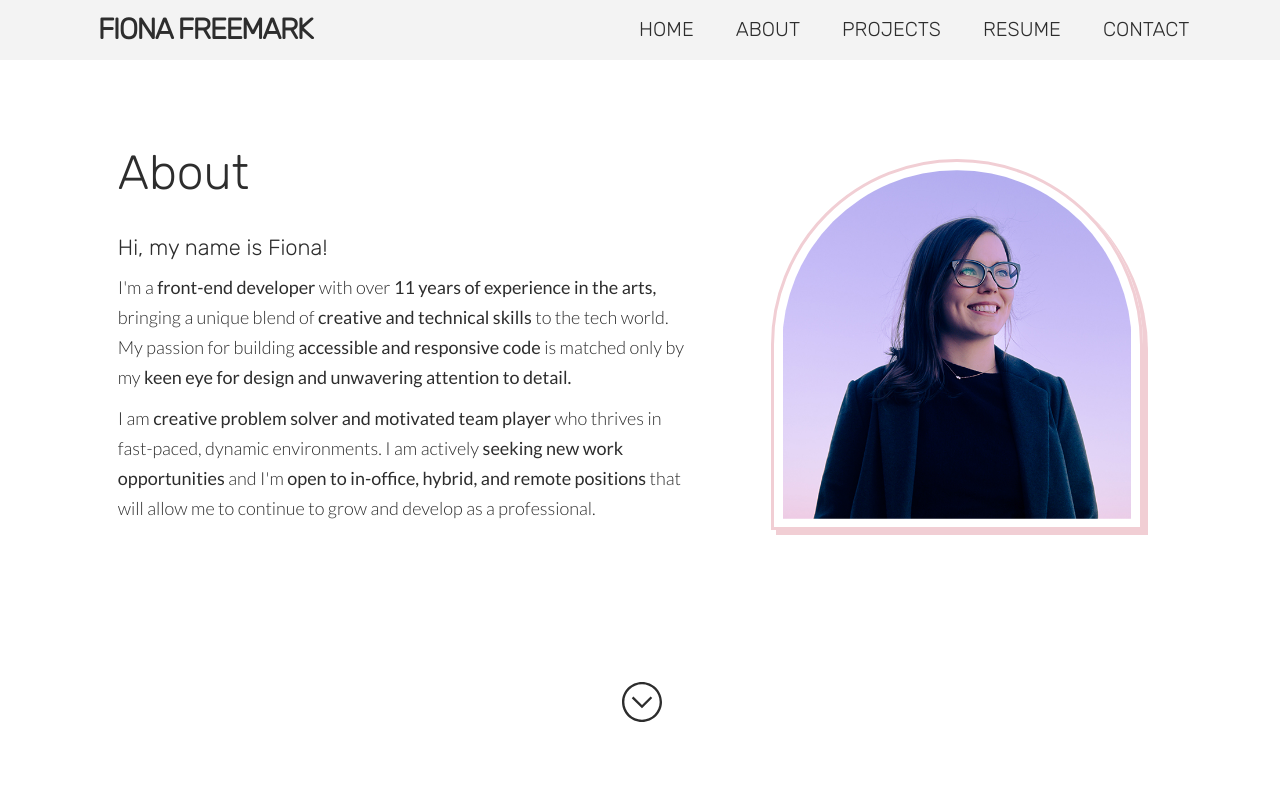
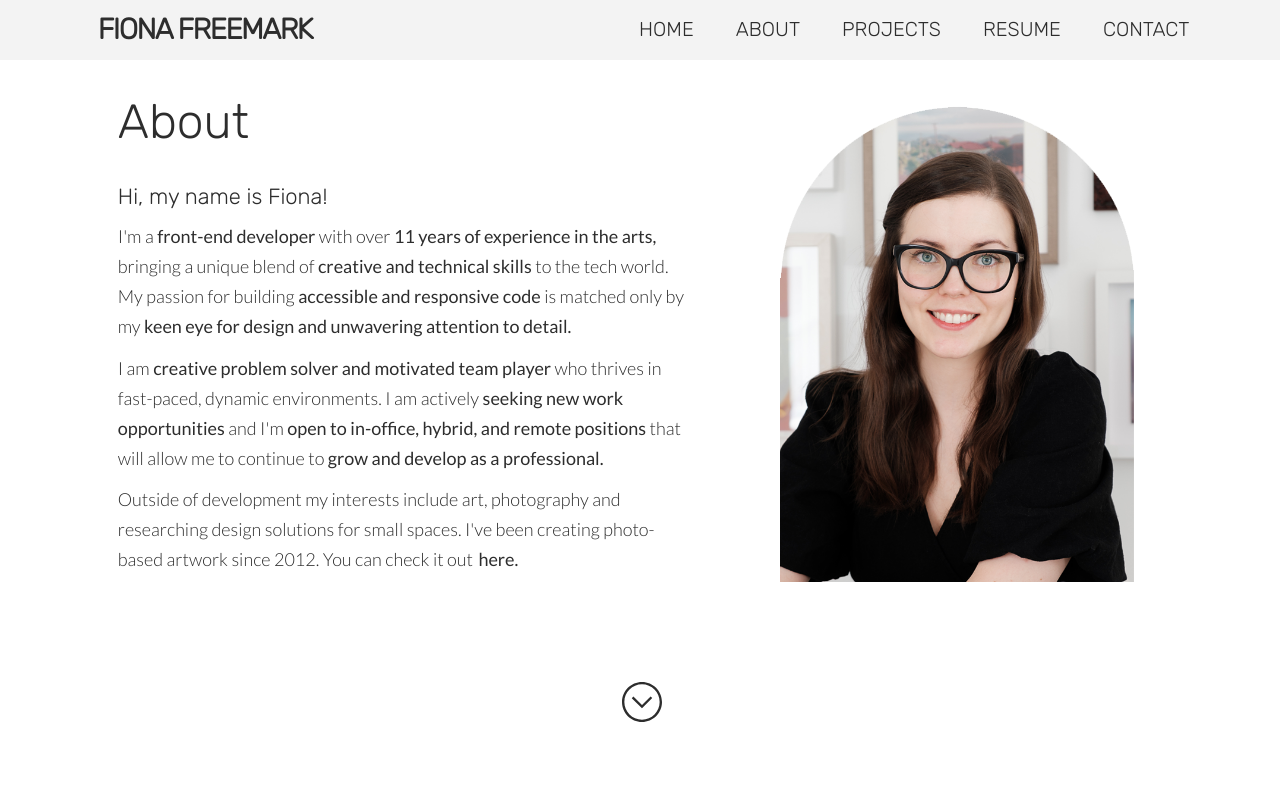
Before and after one commit to fionafreemark/freemark.dev, a React (Create React App) app: page /about in a window 1280 px wide. Shown: the top 800 px of the page. Built offline with nearby package versions, Linux system fonts and the light colour scheme.

Commit message:
updated home/about page images and text on about/contact page

```diff
--- a/src/Pages/About.js
+++ b/src/Pages/About.js
@@ -3,7 +3,7 @@
 // Components
 import Skills from '../Components/Skills';
 // Assets
-import Fiona from '../assets/fiona-freemark-lilac-headshot.jpg';
+import Fiona from '../assets/portrait-of-fiona-freemark.png';
 import { TfiArrowCircleDown } from 'react-icons/tfi';
 
 function About() {
@@ -20,7 +20,8 @@ function About() {
               <p className="about-me-text">
                 I'm a <span className="bold-link">front-end developer</span> with over <span className="bold-link">11 years of experience in the arts,</span> bringing a unique blend of <span className="bold-link">creative and technical skills</span> to the tech world. My passion for building <span className="bold-link">accessible and responsive code</span> is matched only by my <span className="bold-link">keen eye for design and unwavering attention to detail.</span></p>
               <p className="about-me-text">
-                I am <span className="bold-link">creative problem solver and motivated team player</span> who thrives in fast-paced, dynamic environments. I am actively <span className="bold-link">seeking new work opportunities</span> and I'm <span className="bold-link">open to in-office, hybrid, and remote positions</span> that will allow me to continue to grow and develop as a professional.</p>
+                I am <span className="bold-link">creative problem solver and motivated team player</span> who thrives in fast-paced, dynamic environments. I am actively <span className="bold-link">seeking new work opportunities</span> and I'm <span className="bold-link">open to in-office, hybrid, and remote positions</span> that will allow me to continue to <span className="bold-link">grow and develop as a professional.</span></p>
+                <p className="about-me-text">Outside of development my interests include art, photography and researching design solutions for small spaces. I've been creating photo-based artwork since 2012. You can check it out <a className='body-link bold-link' href='https://www.fionafreemark.com' target='_blank' rel="noreferrer">here.</a></p>
             </div>
           </div>
           <div
--- a/src/Pages/Contact.js
+++ b/src/Pages/Contact.js
@@ -49,7 +49,7 @@ const Contact = () => {
                 variants={fadeVariant2}
                 initial="hidden"
                 animate={control}
-                className="contact-body"> Thank you for visiting my portfolio. I am currently open to new opportunities and would love to hear about your project. Please feel free to send me a message using the form below, and I'll get back to you as soon as possible! </motion.p>
+                className="contact-body"> Thank you for visiting my portfolio. I am currently open to new opportunities and would love to hear about your project. Feel free to send me a message or connect via the links! </motion.p>
               <motion.div
                 ref={ref}
                 variants={fadeVariant2}
--- a/src/Pages/Home.js
+++ b/src/Pages/Home.js
@@ -3,7 +3,7 @@ import { motion, useAnimation } from "framer-motion";
 import { useInView } from "react-intersection-observer";
 import { useEffect } from "react";
 // Assets
-import DesktopView from "../assets/desktop-view-by-covene.jpg";
+import DesktopView from "../assets/laptop-on-dining-table.png";
 import Pie from "../assets/shapes/quarter-circle-shape-red.svg";
 import SoftSquare from "../assets/shapes/curve-shape-light-pink.svg";
 import ArrowSquarePoint from "../assets/shapes/arrow-square-point.svg";
--- a/src/sass/partials/_global.scss
+++ b/src/sass/partials/_global.scss
@@ -79,6 +79,15 @@ html {
 	scale: 0.9;
 }
 
+.body-link {
+	font-family: $ff-body;
+	font-size: $fs-xs;
+	&:hover,
+	&:focus {
+		text-decoration: underline;
+	}
+}
+
 // Global Shape Styles
 
 .shape {
--- a/src/sass/partials/pages/_about.scss
+++ b/src/sass/partials/pages/_about.scss
@@ -27,9 +27,9 @@
   width: 90%;
   min-width: 280px;
   padding: 2%;
-  border-radius: 50% 50% 0 0;
-  border: 3px solid $pink;
-  box-shadow: 5px 5px 0px $pink;
+  // border-radius: 50% 50% 0 0;
+  // border: 3px solid $pink;
+  // box-shadow: 5px 5px 0px $pink;
 }
 
 .about-me-heading {
--- a/src/sass/partials/pages/_home.scss
+++ b/src/sass/partials/pages/_home.scss
@@ -79,6 +79,6 @@
 
 .home-arrow-square {
   right: 5%;
-  bottom: 10%;
+  bottom: 8%;
   rotate: -46deg;
 }
```
Also changed, not shown: src/assets/laptop-on-dining-table.png (added), src/assets/portrait-of-fiona-freemark.png (added).
